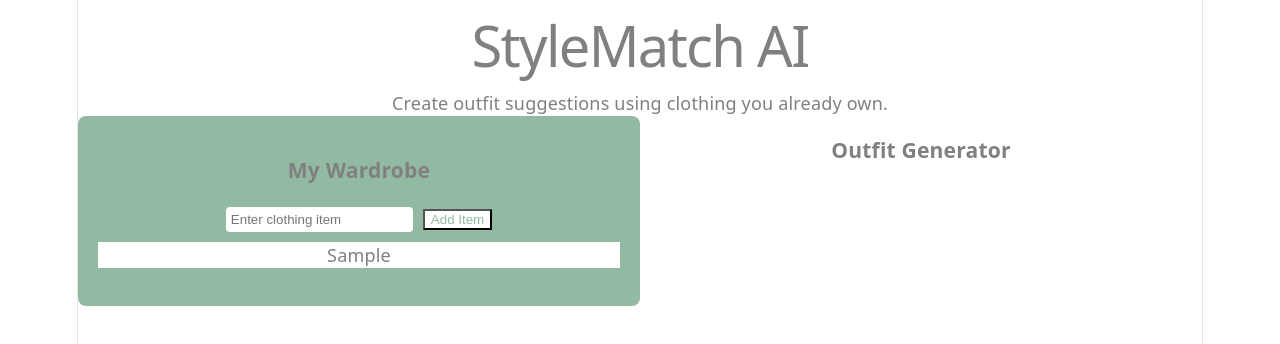
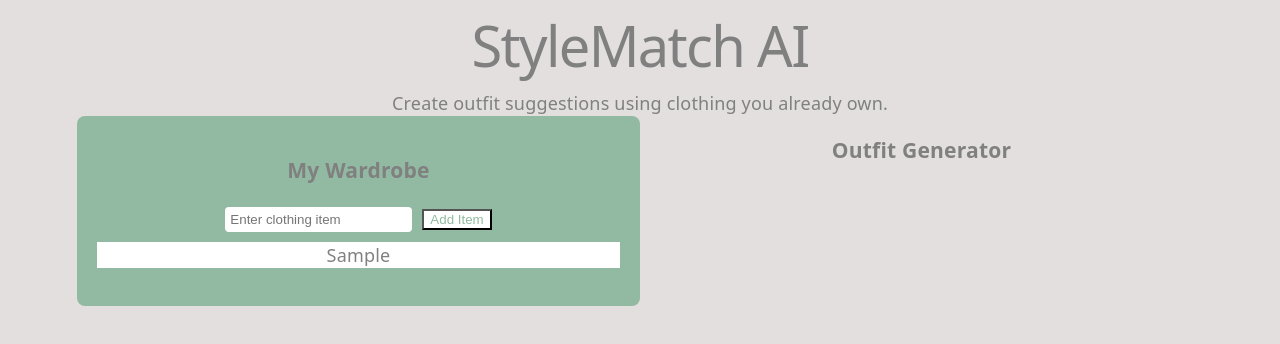
Before and after one commit to amirachaudhry/fashion-ai-assistant, a React (Vite) app in the folder frontend/: page / in a window 1280 px wide. Both pictures are taken after typing "Sample" into the empty fields and a click on the button "Add Item". Shown: the top 344 px of the page. Built offline with nearby package versions, Linux system fonts and the light colour scheme.

Commit message:
created wardrobe component and updated background

```diff
--- /dev/null
+++ b/frontend/components/wardrobe.jsx
@@ -0,0 +1,33 @@
+import { useState } from 'react'
+
+const wardrobe = () => {
+
+  const [itemName, setItemName] = useState("")
+  const [wardrobeItems, setWardrobeItemsList] = useState([])
+
+  function addItem(e) {
+    e.preventDefault()
+    console.log(itemName)
+    setWardrobeItemsList([...wardrobeItems, itemName])
+    setItemName("")
+  }
+  return (
+    <div className="wardrobe-section">
+          <h3>My Wardrobe</h3>
+          <form className="wardrobe-form" onSubmit={addItem}>
+            <input className="wardrobe-input" type='text' placeholder="Enter clothing item" value={itemName} onChange={(e) => setItemName(e.target.value)} />
+
+            <button className="item-submit" type='submit'>Add Item</button>
+          </form>
+          <ul className="wardrobe-list">
+            {wardrobeItems.map((item,index) => (
+              <li className="wardrobe-item" key={index}>
+                {item}
+              </li>
+            ))}
+          </ul>
+        </div>
+  )
+}
+
+export default wardrobe
--- a/frontend/src/App.jsx
+++ b/frontend/src/App.jsx
@@ -1,16 +1,8 @@
 import { useState } from 'react'
 import './App.css'
+import Wardrobe from '../components/wardrobe'
 
 function App() {
-  const [itemName, setItemName] = useState("")
-  const [wardrobeItems, setWardrobeItemsList] = useState([])
-
-  function addItem(e) {
-    e.preventDefault()
-    console.log(itemName)
-    setWardrobeItemsList([...wardrobeItems, itemName])
-    setItemName("")
-  }
 
   return (
     <>
@@ -19,21 +11,8 @@ function App() {
 
         <p> Create outfit suggestions using clothing you already own.</p>
         <div className="page-layout">
-        <div className="wardrobe-section">
-          <h3>My Wardrobe</h3>
-          <form className="wardrobe-form" onSubmit={addItem}>
-            <input className="wardrobe-input" type='text' placeholder="Enter clothing item" value={itemName} onChange={(e) => setItemName(e.target.value)} />
+        <Wardrobe/>
 
-            <button className="item-submit" type='submit'>Add Item</button>
-          </form>
-          <ul className="wardrobe-list">
-            {wardrobeItems.map((item,index) => (
-              <li className="wardrobe-item" key={index}>
-                {item}
-              </li>
-            ))}
-          </ul>
-        </div>
 
 
         <div className="outfit-generator">
--- a/frontend/src/index.css
+++ b/frontend/src/index.css
@@ -52,6 +52,7 @@
 
 body {
   margin: 0;
+  background-color: #e3dfdf;
 }
 
 #root {
@@ -59,7 +60,6 @@ body {
   max-width: 100%;
   margin: 0 auto;
   text-align: center;
-  border-inline: 1px solid var(--border);
   min-height: 100svh;
   display: flex;
   flex-direction: column;
```
